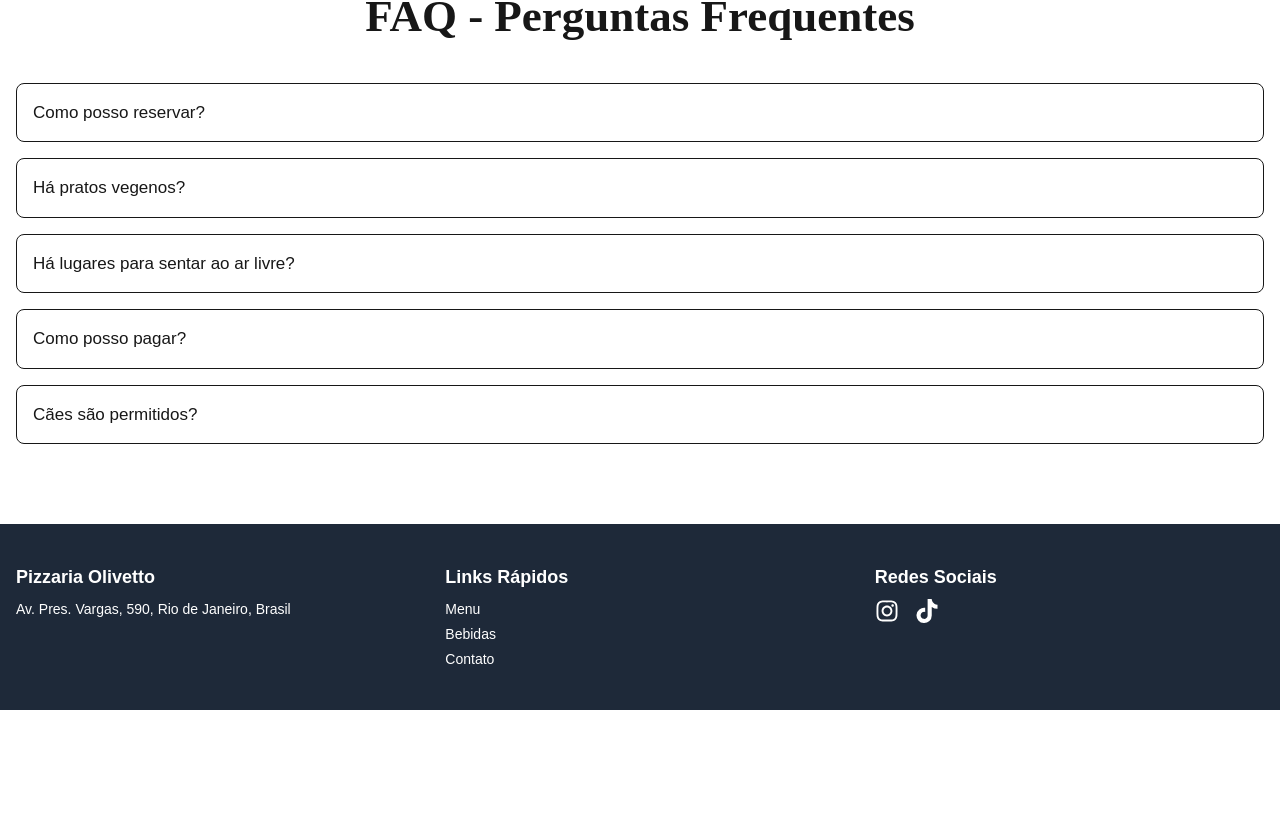
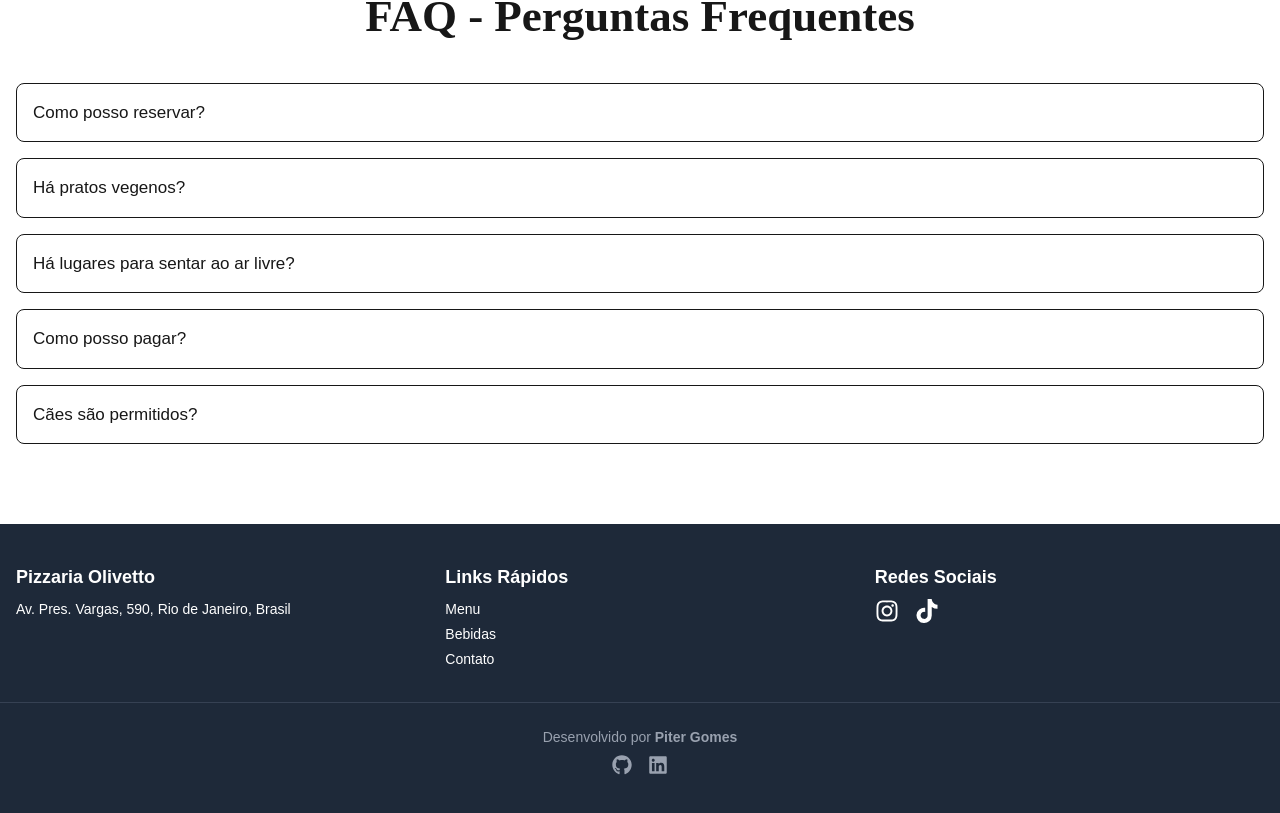
Before and after one commit to pitercoding/pizzaria-olivetto, a Next.js app: page / in a window 1280 px wide. Shown: the part 3609-4422 px from the top of the page. Before the commit the page ends 4319 px from the top, so only its background shows below. Built offline with nearby package versions, Linux system fonts and the light colour scheme.

Commit message:
Créditos no footer

```diff
--- a/src/app/layout.js
+++ b/src/app/layout.js
@@ -31,7 +31,7 @@ export const metadata = {
     siteName: "Pizzaria Olivetto",
     images: [
       {
-        url: "/og-image.jpg", // coloque uma imagem 1200x630px em /public/
+        url: "/og-image.jpg", // Adicionar uma imagem 1200x630px em /public/
         width: 1200,
         height: 630,
         alt: "Pizza artesanal da Pizzaria Olivetto",
--- a/src/components/Footer.js
+++ b/src/components/Footer.js
@@ -1,26 +1,24 @@
 "use client";
 
-import { FaInstagram, FaTiktok } from "react-icons/fa";
+import { FaInstagram, FaTiktok, FaGithub, FaLinkedin } from "react-icons/fa";
 
 export default function Footer() {
   return (
     <footer className="bg-gray-800 text-white py-10">
       <div className="max-w-7xl mx-auto px-4 grid md:grid-cols-3 gap-10">
+        {/* Coluna 1 - Nome e endereço */}
         <div>
-          {/* Nome da Pizzaria */}
           <h3 className="text-[18px] font-sans font-bold mb-2">
             Pizzaria Olivetto
           </h3>
-          {/* Endereço */}
           <p className="text-[14px] font-sans">
             Av. Pres. Vargas, 590, Rio de Janeiro, Brasil
           </p>
         </div>
 
+        {/* Coluna 2 - Links rápidos */}
         <div>
-          <h3 className="text-[18px] font-sans font-bold mb-2">
-            Links Rápidos
-          </h3>
+          <h3 className="text-[18px] font-sans font-bold mb-2">Links Rápidos</h3>
           <ul className="text-[14px] space-y-1 font-sans">
             <li>
               <a href="#menu">Menu</a>
@@ -34,10 +32,9 @@ export default function Footer() {
           </ul>
         </div>
 
+        {/* Coluna 3 - Redes sociais */}
         <div>
-          <h3 className="text-[18px] font-sans font-bold mb-2">
-            Redes Sociais
-          </h3>
+          <h3 className="text-[18px] font-sans font-bold mb-2">Redes Sociais</h3>
           <div className="flex space-x-4 text-2xl font-sans-footer">
             <a
               href="https://www.instagram.com/"
@@ -60,6 +57,33 @@ export default function Footer() {
           </div>
         </div>
       </div>
+
+      {/* Linha de créditos */}
+      <div className="border-t border-gray-700 mt-8 pt-6 text-center">
+        <p className="text-sm text-gray-400 font-sans">
+          Desenvolvido por <span className="font-semibold">Piter Gomes</span>
+        </p>
+        <div className="flex justify-center space-x-4 mt-2">
+          <a
+            href="https://github.com/pitercoding"
+            target="_blank"
+            rel="noopener noreferrer"
+            aria-label="GitHub"
+            className="text-gray-400 hover:text-blue-500 transition-colors"
+          >
+            <FaGithub size={20} />
+          </a>
+          <a
+            href="https://www.linkedin.com/in/piter-gomes-4a39281a1/"
+            target="_blank"
+            rel="noopener noreferrer"
+            aria-label="LinkedIn"
+            className="text-gray-400 hover:text-blue-500 transition-colors"
+          >
+            <FaLinkedin size={20} />
+          </a>
+        </div>
+      </div>
     </footer>
   );
 }
```
